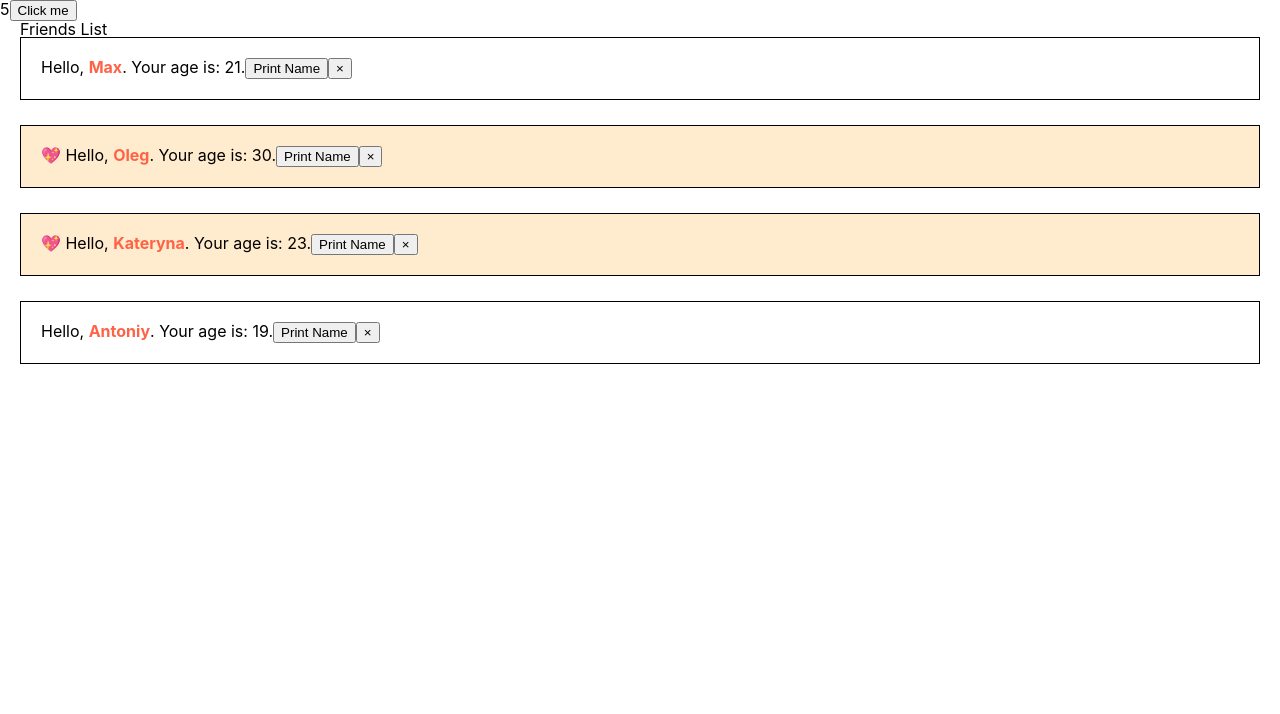
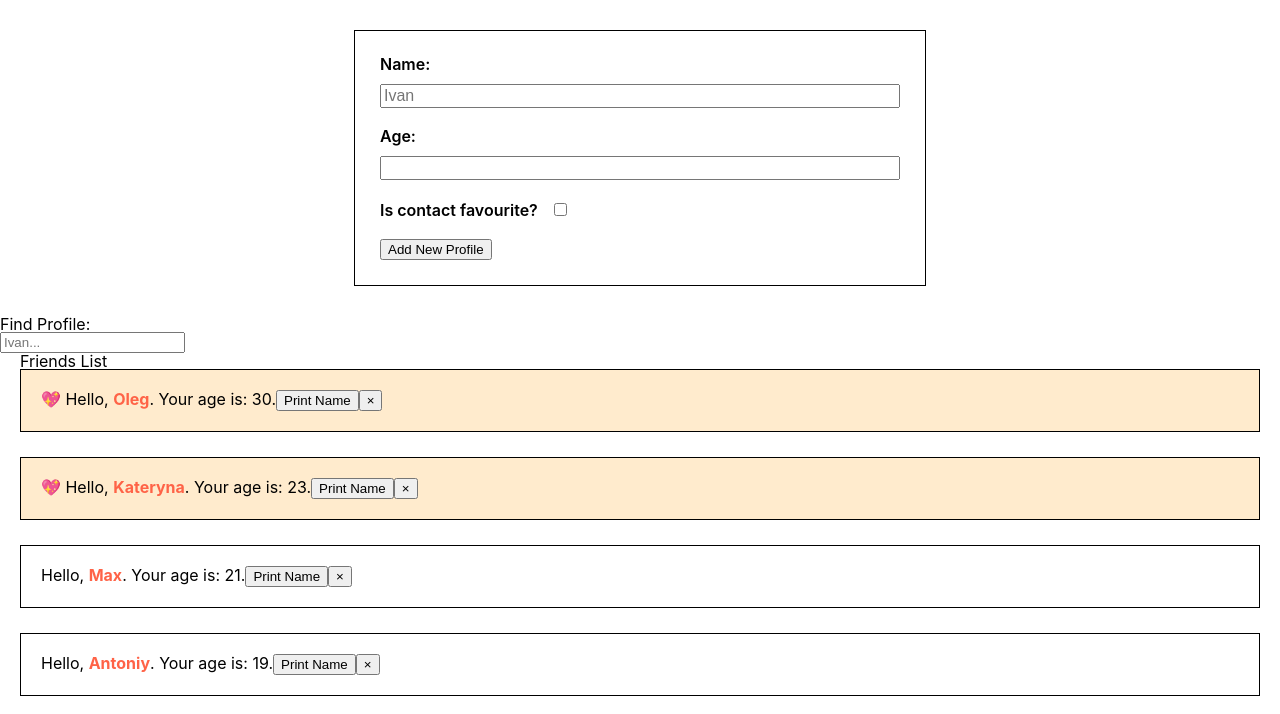
Before and after one commit to Maxim4ik118/fson-93, a React (Create React App) app: page / in a window 1280 px wide. Shown: the top 714 px of the page. Built offline with nearby package versions, Linux system fonts and the light colour scheme.

Commit message:
new: forms;

```diff
--- a/src/App.jsx
+++ b/src/App.jsx
@@ -1,5 +1,6 @@
 import { Component } from 'react';
-import { FriendList } from './components/FriendList/FriendList';
+import { FriendList } from 'components/FriendList/FriendList';
+import { AddProfileForm } from 'components/AddProfileForm/AddProfileForm';
 
 const friendsData = [
   { id: '1', name: 'Max', age: 21, isFavourite: false },
@@ -8,27 +9,42 @@ const friendsData = [
   { id: '4', name: 'Antoniy', age: 19, isFavourite: false },
 ];
 
-// const btn = document.createElement('button');
-// btn.onclick = (event) => console.log('hello')
-
 export class App extends Component {
   state = {
-    counter1: 1,
-    counter2: 4,
     friends: friendsData,
+    filter: '',
   };
 
   handleClick = e => {
-    //  this.state.counter++ ❌
     this.setState({ counter: this.state.counter + 1 });
-    // { counter: 0, ...{ counter: 1 } }
-    // { counter: 0, counter: 1 } -> { counter: 1 }
 
     // this.setState((prevState) => {
     //   return {
     //     counter: prevState.counter + 1
     //   }
     // })
+  };
+
+  handleAddProfile = formData => {
+    // { name: "Andrew", age: 32, isFavourite: true }
+    const hasDuplicates = this.state.friends.some(
+      profile => profile.name === formData.name
+    );
+    if (hasDuplicates) {
+      alert(`Profile with name ${formData.name} already exists!`);
+      return;
+    }
+
+    const finalProfile = {
+      ...formData,
+      id: Math.random().toString(),
+    }; // { id: "0.23123", name: "Andrew", age: 32, isFavourite: true }
+
+    this.setState(prevState => {
+      return {
+        friends: [...prevState.friends, finalProfile],
+      };
+    });
   };
 
   handlePrintProfileName = profileName => {
@@ -41,22 +57,45 @@ export class App extends Component {
     });
   };
 
+  handleChangeFilter = event => {
+    const value = event.target.value;
+    this.setState({ filter: value });
+  };
+
   render() {
-    const total = this.state.counter1 + this.state.counter2;
+    // "Mama".includes("ma") -> true
+    // "kapusta".includes("pust") -> true
+    // "valik".includes("vat") -> false
 
+    const filteredProfiles = this.state.friends.filter(profile =>
+      profile.name
+        .toLowerCase()
+        .includes(this.state.filter.trim().toLowerCase())
+    );
+
+    const sortedFiltedProfiles = [...filteredProfiles].sort(
+      (a, b) => b.isFavourite - a.isFavourite
+    );
     return (
       <div>
-        {/* <h1>Friends book</h1> */}
-        <p>{this.state.counter}</p>
-        {total}
-        {/* {showPromocode && (
-          <p>Congrats! You won a promocode: #fe423 for a 20% discount!</p>
-        )} */}
-        <button onClick={this.handleClick}>Click me</button>
+        {this.state.filter.trim().toLowerCase() === 'christmas' && (
+          <p>Congrats, you won a promocode for a 35% discount - #4RF2A2; 🎉</p>
+        )}
+        <AddProfileForm handleAddProfile={this.handleAddProfile} />
+        <div>
+          <p>Find Profile:</p>
+          <input
+            value={this.state.filter}
+            onChange={this.handleChangeFilter}
+            type="text"
+            name="keyword"
+            placeholder="Ivan..."
+          />
+        </div>
         <FriendList
           handlePrintProfileName={this.handlePrintProfileName}
           handleDeleteProfile={this.handleDeleteProfile}
-          friends={this.state.friends}
+          friends={sortedFiltedProfiles}
           title="Friends List"
         />
       </div>
--- /dev/null
+++ b/src/components/AddProfileForm/AddProfileForm.jsx
@@ -0,0 +1,53 @@
+import React, { Component } from 'react';
+import cn from 'classnames';
+import css from './AddProfileForm.module.css';
+
+export class AddProfileForm extends Component {
+  handleFormSubmit = event => {
+    event.preventDefault();
+
+    const name = event.currentTarget.elements.profileName.value;
+    const age = event.currentTarget.elements.profileAge.value;
+    const isFavourite = event.currentTarget.elements.profileFavourite.checked;
+
+    const formData = {
+      name,
+      age: Math.abs(Number(age)),
+      isFavourite
+    }
+
+    this.props.handleAddProfile(formData);
+    event.currentTarget.reset();
+  };
+
+  render() {
+    return (
+      <form className={css.form} onSubmit={this.handleFormSubmit}>
+        <label className={css.formLabel}>
+          <span className={css.formLabelText}>Name:</span>
+          <input
+            className={css.formInput}
+            type="text"
+            placeholder="Ivan"
+            name="profileName"
+            required
+          />
+        </label>
+        <label className={css.formLabel}>
+          <span className={css.formLabelText}>Age:</span>
+          <input
+            className={css.formInput}
+            type="number"
+            name="profileAge"
+            required
+          />
+        </label>
+        <label className={cn(css.formLabel, css.formLabelCheckbox)}>
+          <span className={css.formLabelText}>Is contact favourite?</span>
+          <input type="checkbox" name="profileFavourite" />
+        </label>
+        <button type="submit">Add New Profile</button>
+      </form>
+    );
+  }
+}
--- /dev/null
+++ b/src/components/AddProfileForm/AddProfileForm.module.css
@@ -0,0 +1,25 @@
+.form {
+    max-width: 520px;
+    margin: 30px auto 30px;
+    padding: 25px;
+    border: 1px solid black;
+}
+
+.formLabel {
+  display: flex;
+  flex-direction: column;
+  gap: 12px;
+  margin-bottom: 20px;
+}
+.formLabelCheckbox {
+    flex-direction: row;
+    align-items: center;
+}
+.formLabelText {
+  font-weight: 600;
+  font-size: 16px;
+}
+
+.formInput {
+  font-size: 16px;
+}
```
